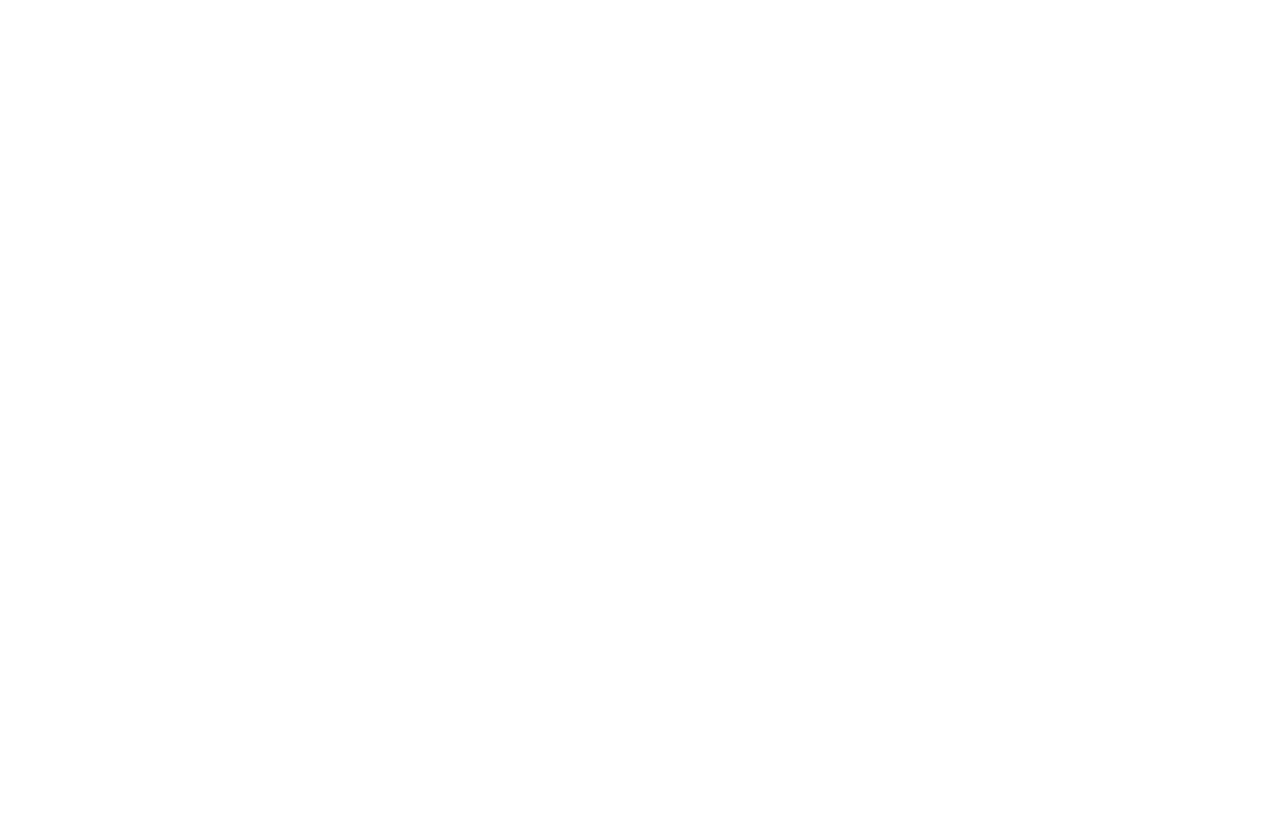
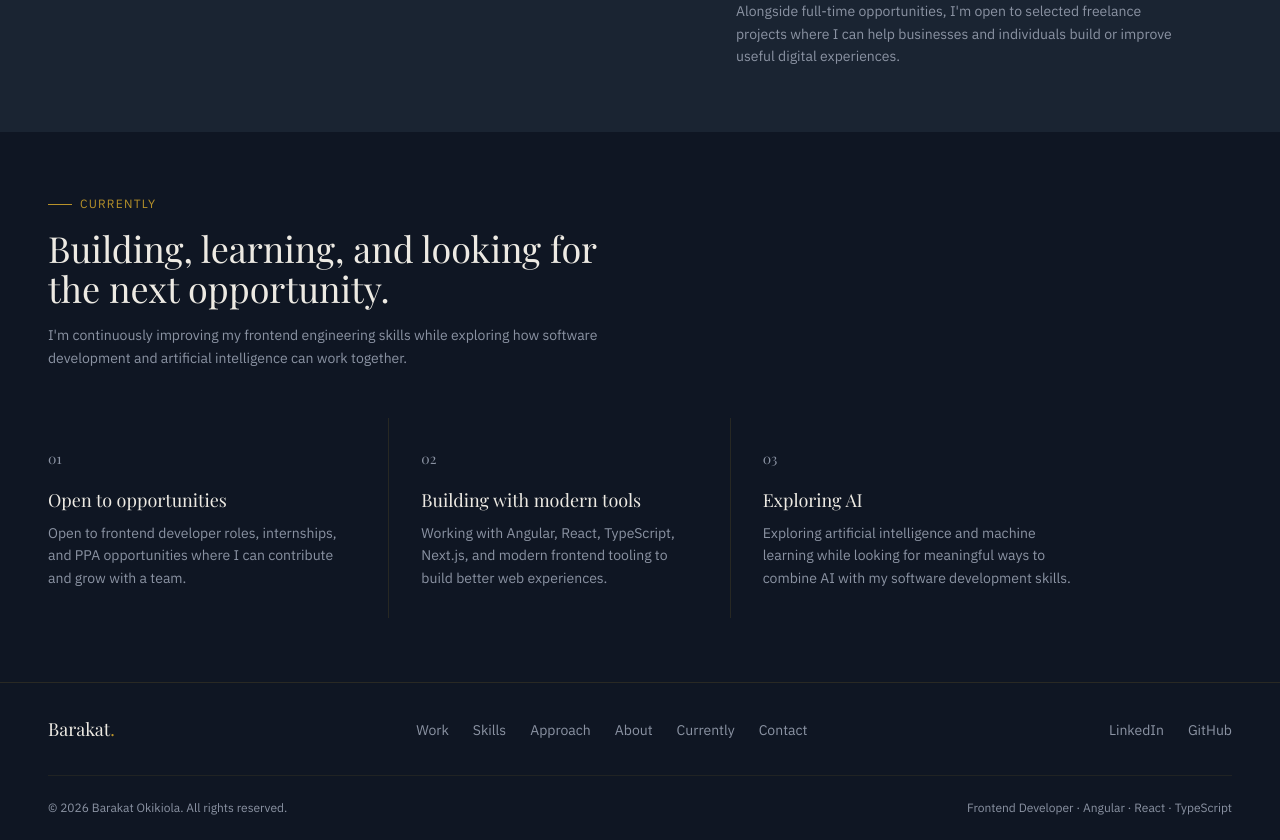
Before and after one commit to barakatokikiola/portfolio, a Next.js app: page /about in a window 1280 px wide. Before the commit this address had no page. Shown: the part 820-1660 px from the top of the page. Before the commit the page ends 800 px from the top, so only its background shows below. Built offline with nearby package versions, Linux system fonts and the light colour scheme; a web font is replaced by a local one.

Commit message:
more pages added to reduce scroll time

```diff
--- /dev/null
+++ b/src/app/about/page.tsx
@@ -0,0 +1,9 @@
+import About from "../components/About";
+
+export default function AboutPage() {
+    return (
+<div className="flex-1 pt-12">
+              <About/>
+
+</div>    )
+}
--- a/src/app/components/About.tsx
+++ b/src/app/components/About.tsx
@@ -137,14 +137,14 @@
             {/* CTA */}
             <div className="flex flex-wrap gap-3 mt-8">
               <Link
-                href="#work"
+                href="/#work"
                 className="bg-gold text-navy font-body text-sm font-medium px-5 py-2.5 rounded-xs hover:bg-gold/90 transition-colors"
               >
                 View my work
               </Link>
 
               <Link
-                href="#contact"
+                href="/contact"
                 className="border border-cream/20 text-cream font-body text-sm font-medium px-5 py-2.5 rounded-xs hover:bg-cream/5 transition-colors"
               >
                 Get in touch
--- a/src/app/components/Footer.tsx
+++ b/src/app/components/Footer.tsx
@@ -4,12 +4,12 @@
 import Link from "next/link";
 
 const navLinks = [
-  { label: "Work", href: "#work" },
-  { label: "Skills", href: "#skills" },
-  { label: "Approach", href: "#approach" },
-  { label: "About", href: "#about" },
-  { label: "Currently", href: "#currently" },
-  { label: "Contact", href: "#contact" },
+  { label: "Work", href: "/#work" },
+  { label: "Skills", href: "/#skills" },
+  { label: "Approach", href: "/#approach" },
+  { label: "About", href: "/about" },
+  { label: "Currently", href: "/about/#currently" },
+  { label: "Contact", href: "/contact" },
 ];
 
 const socialLinks = [
@@ -35,7 +35,7 @@
       <div className="flex flex-col md:flex-row md:items-center md:justify-between gap-6 pb-8">
         {/* LOGO */}
         <Link
-          href="#"
+          href="/"
           className="font-heading text-lg text-cream hover:text-gold transition-colors"
         >
           Barakat<span className="text-gold">.</span>
@@ -45,12 +45,12 @@
         <ul className="flex flex-wrap items-center gap-x-6 gap-y-3">
           {navLinks.map((link) => (
             <li key={link.href}>
-              <a
+              <Link
                 href={link.href}
                 className="font-body text-sm text-muted hover:text-cream transition-colors"
               >
                 {link.label}
-              </a>
+              </Link>
             </li>
           ))}
         </ul>
--- a/src/app/components/NavBar.tsx
+++ b/src/app/components/NavBar.tsx
@@ -7,12 +7,12 @@
 import { useState } from "react";
 
 const links = [
-  { label: "Work", href: "#work" },
+  { label: "Work", href: "/#work" },
 
-  { label: "About", href: "#about" },
-  { label: "Skills", href: "#skills" },
+  { label: "About", href: "/about" },
+  { label: "Skills", href: "/#skills" },
   { label: "Resume", href: "/Barakat_Resume.pdf" },
-  { label: "Contact", href: "#contact" },
+  { label: "Contact", href: "/contact" },
 ];
 
 export default function Navbar() {
--- /dev/null
+++ b/src/app/contact/page.tsx
@@ -0,0 +1,9 @@
+import Contact from "../components/Contact";
+
+export default function ContactPage() {
+    return (
+       <div className="flex-1 pt-12">
+           <Contact/>
+       </div>
+    )
+}
--- a/src/app/layout.tsx
+++ b/src/app/layout.tsx
@@ -4,6 +4,7 @@
 import Navbar from "./components/NavBar";
 import WhatsAppFloat from "./components/WhatsappFloat";
 import { cn } from "@/lib/utils";
+import Footer from "./components/Footer";
 
 const playfair = Playfair_Display({
   subsets: ["latin"],
@@ -75,6 +76,7 @@
           {children}
           <WhatsAppFloat />
         </main>
+        <Footer />
       </body>
     </html>
   );
--- a/src/app/page.tsx
+++ b/src/app/page.tsx
@@ -1,6 +1,3 @@
-import About from "./components/About";
-import Contact from "./components/Contact";
-import Footer from "./components/Footer";
 import Hero from "./components/Hero";
 import Projects from "./components/Projects";
 import EngineeringApproach from "./components/Approach";
@@ -12,10 +9,7 @@
       <Hero />
       <Projects />
       <Skills />
-      <EngineeringApproach/>
-      <About/>
-      <Contact/>
-      <Footer/>
+      <EngineeringApproach />
     </>
   );
 }
```
